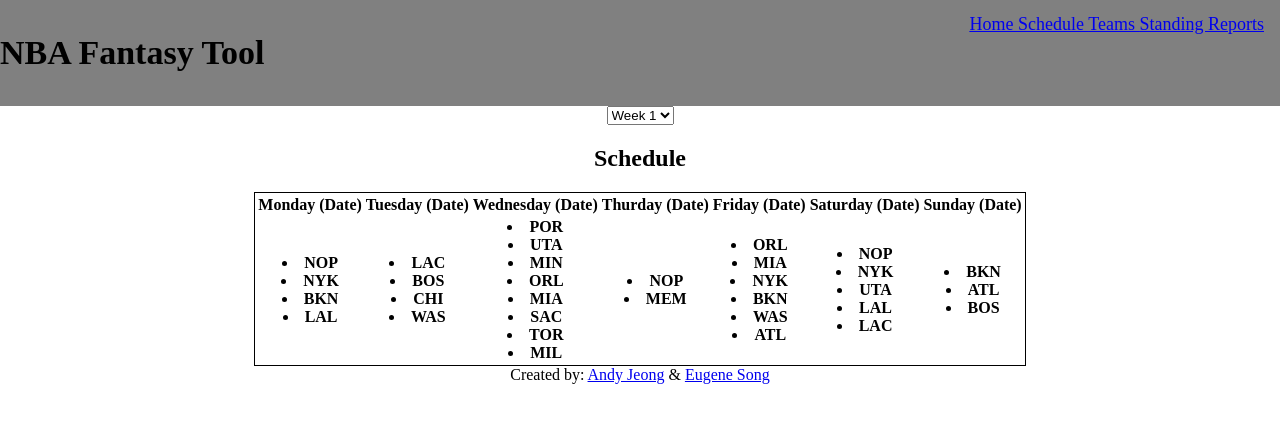
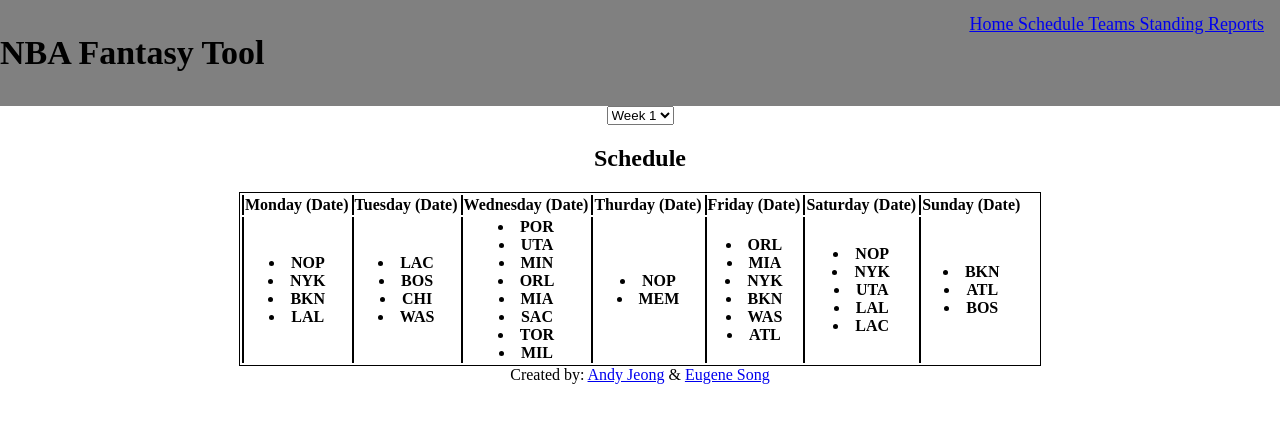
Before and after one commit to yougene42193/nba-fantasy-tool, a React (Create React App) app: page /schedule in a window 1280 px wide. Shown: the top 422 px of the page. Built offline with nearby package versions, Linux system fonts and the light colour scheme.

Commit message:
schedule fixed so it doesn't go off page

```diff
--- a/src/Schedule/Schedule.css
+++ b/src/Schedule/Schedule.css
@@ -2,7 +2,8 @@
     text-align: center;
 }
 
-table {
+.schedule-table {
+    width: 250px;
     margin-left: auto;
     margin-right: auto;
     border: 1px solid black;
@@ -10,6 +11,17 @@ table {
     white-space: nowrap;
 }
 
+table {
+
+}
+
 th, td {
     min-width: 50px;
+    border-left: 2px solid black;
 }
+
+@media screen and (min-width: 760px) {
+    .schedule-table {
+        width: 800px;
+    }
+}
--- a/src/Schedule/Schedule.js
+++ b/src/Schedule/Schedule.js
@@ -12,6 +12,7 @@ export default class Schedule extends React.Component {
                     <option value="wk4">Week 4</option>
                 </select>
                 <h2>Schedule</h2>
+                <div className="schedule-table">
                 <table>
                     <tr>
                         <th>Monday (Date)</th>
@@ -71,6 +72,7 @@ export default class Schedule extends React.Component {
                         </th>
                     </tr>
                 </table>
+                </div>
             </section>
         )
     }
```
